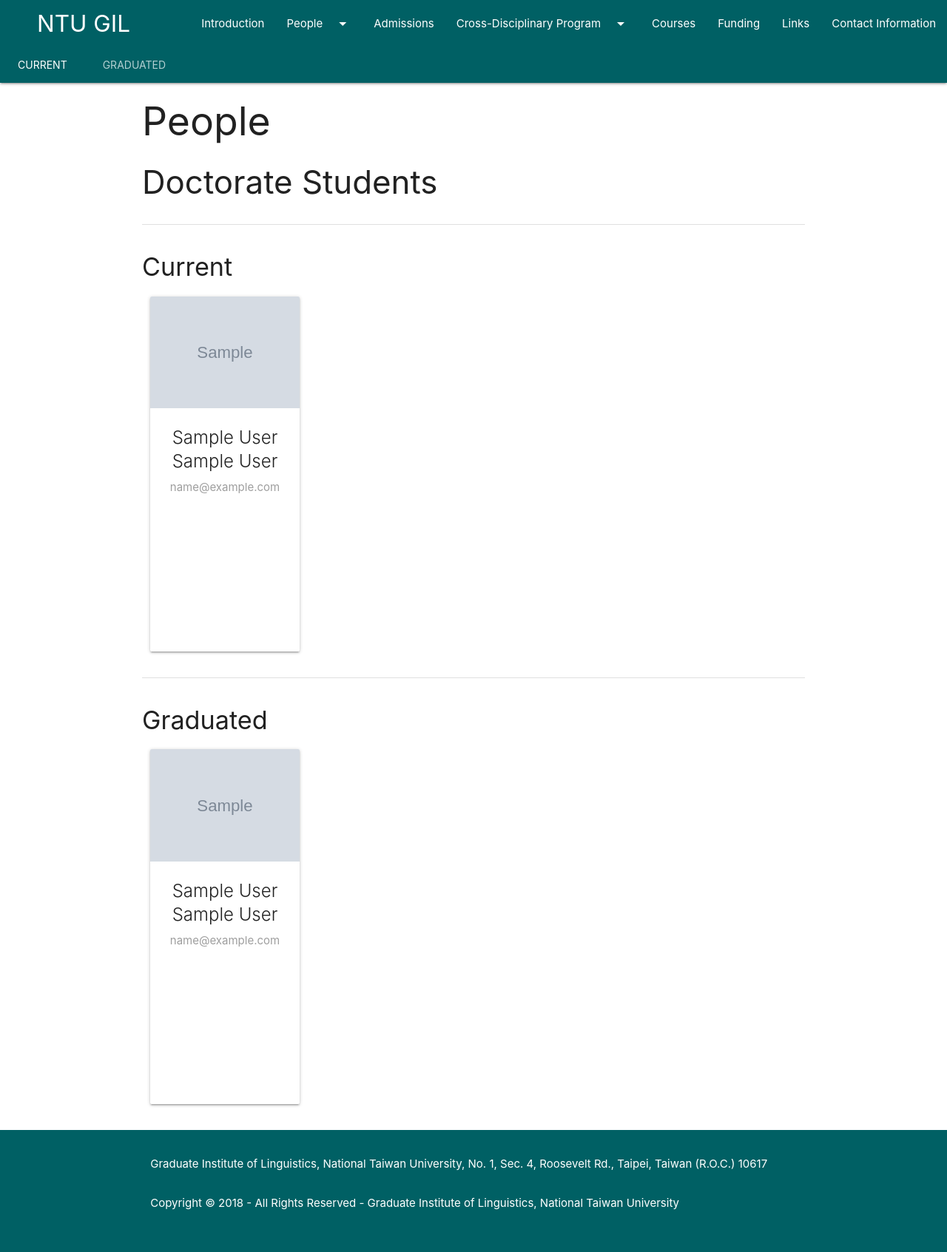
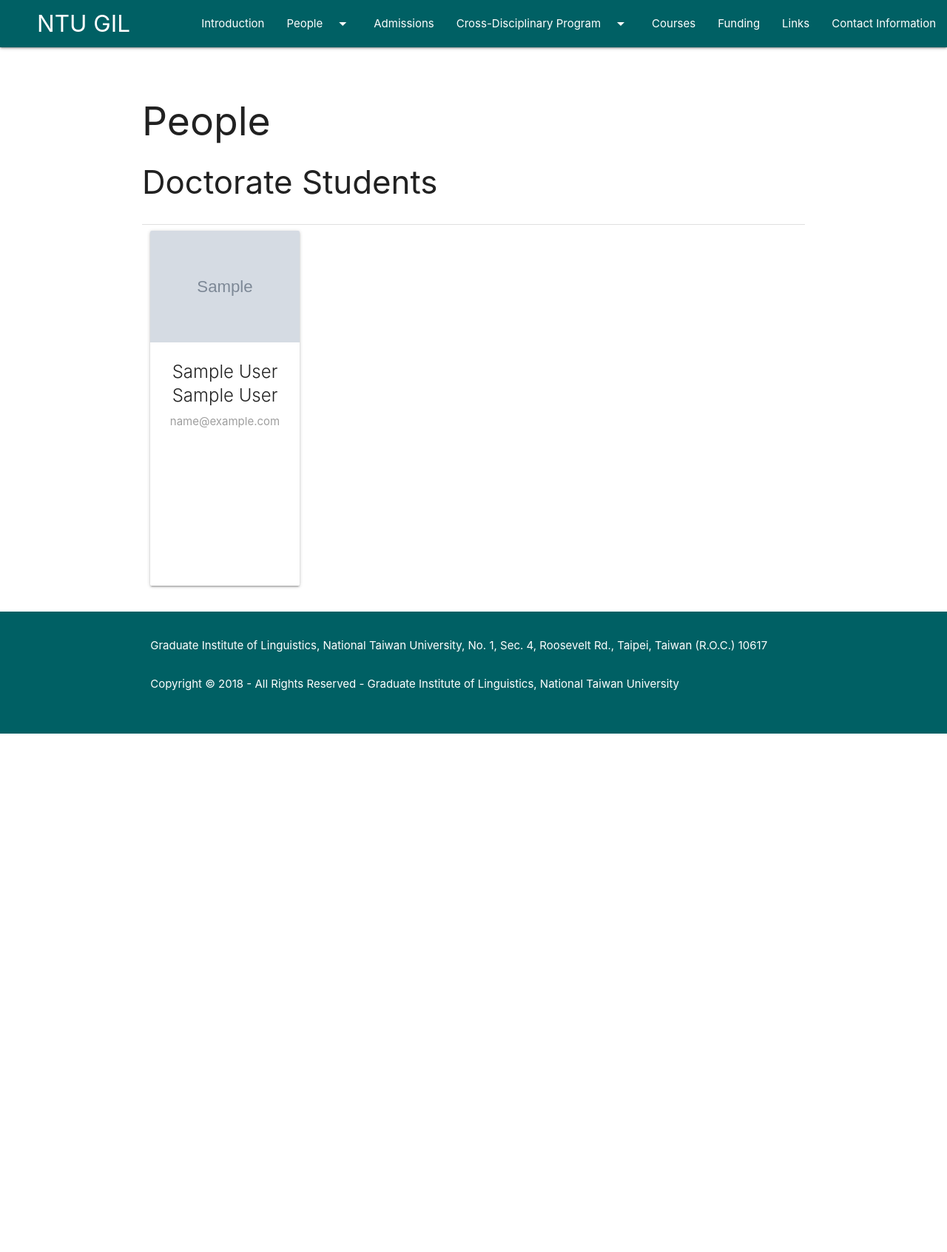
Before and after one commit to dachenlian/gil_website, a Django app: template gil_website/templates/people/phd_students.html in a window 1280 px wide. Shown: the whole page at 74% size. After the commit the page ends 992 px from the top, so only its background shows below. Run offline with Django 3.2, Linux system fonts and the light colour scheme; the template is opened without the code that fills it: values that come from a table or form of the project are taken from there, others are empty; tables that the repository leaves empty hold one stand-in row (values such as "Sample post"); grey boxes marked "Sample" are stand-in pictures; some libraries are stand-ins or nearby versions.

Commit message:
removed graduated section; updated roster

```diff
--- a/gil_website/people/static/people/1071_gil_roster.json
+++ b/gil_website/people/static/people/1071_gil_roster.json
@@ -117,7 +117,7 @@
     "eng_name": "Hanna Wu",
     "email": "c04s84@gmail.com",
     "research_interests": "Lexical Semantics, Computational Linguistics, Corpus Linguistics",
-    "year_of_study": "FOURTH"
+    "year_of_study": "GRAD"
   },
   {
     "degree": "ma",
@@ -125,7 +125,7 @@
     "eng_name": "Wei Lan",
     "email": "r04142009@ntu.edu.tw",
     "research_interests": "Cognitive Linguistics, Neurolinguistics, Pragmatics,Crosslinguistic Comparison, Foreign Language Acquisition and Learning",
-    "year_of_study": "FOURTH"
+    "year_of_study": "ABSENT"
   },
   {
     "degree": "ma",
--- a/gil_website/templates/people/phd_students.html
+++ b/gil_website/templates/people/phd_students.html
@@ -8,14 +8,14 @@
         }
     </style>
 {% endblock %}
-{% block nav %}
-    <div class="nav-content cyan darken-4">
-        <ul class="tabs tabs-transparent">
-            <li class="tab"><a class="active" href="#!current">Current</a></li>
-            <li class="tab"><a href="#graduated">Graduated</a></li>
-        </ul>
-    </div>
-{% endblock nav %}
+{#{% block nav %}#}
+{#    <div class="nav-content cyan darken-4">#}
+{#        <ul class="tabs tabs-transparent">#}
+{#            <li class="tab"><a class="active" href="#!current">Current</a></li>#}
+{#            <li class="tab"><a href="#graduated">Graduated</a></li>#}
+{#        </ul>#}
+{#    </div>#}
+{#{% endblock nav %}#}
 {% block content %}
     <div class="row">
         <div class="section">
@@ -23,8 +23,6 @@
             <h3>Doctorate Students</h3>
         </div>
         <div class="divider"></div>
-        <div class="section">
-            <h4 id="!current">Current</h4>
             {% for student in current %}
                 <div class="col l3 m6 s12">
                     <div class="card">
@@ -49,36 +47,35 @@
                 </div>
             {% endfor %}
         </div>
-    </div>
-    <div class="divider"></div>
-    <div class="row">
-        <div class="section">
-            <h4 id="graduated">Graduated</h4>
-            {% for student in graduated %}
-                <div class="col l3 m6 s12">
-                    <div class="card">
-                        <div class="card-image waves-effect waves-block waves-light">
-                            <img class="activator" src="{{ student.profile_picture|thumbnail_url:'avatar500x500' }}"
-                                 alt="">
-                        </div>
-                        <div class="card-content center-align">
-                            <div style="display:flex; flex-direction: column; justify-content: space-between;">
-                                <span class="card-title">{{ student.eng_name }} <br> {{ student.zh_name }}</span>
-                                <a class="grey-text"
-                                   href="mailto:{{ student.email }}">{{ student.email }}
-                                </a>
-                            </div>
-                        </div>
-                        <div class="card-reveal">
-                            <span class="card-title grey-text text-darken-4">Research Interests
-                                <i class="material-icons right">close</i></span>
-                            <p>{{ student.research_interests }}</p>
-                        </div>
-                    </div>
-                </div>
-            {% endfor %}
-        </div>
-    </div>
+{#    <div class="divider"></div>#}
+{#    <div class="row">#}
+{#        <div class="section">#}
+{#            <h4 id="graduated">Graduated</h4>#}
+{#            {% for student in graduated %}#}
+{#                <div class="col l3 m6 s12">#}
+{#                    <div class="card">#}
+{#                        <div class="card-image waves-effect waves-block waves-light">#}
+{#                            <img class="activator" src="{{ student.profile_picture|thumbnail_url:'avatar500x500' }}"#}
+{#                                 alt="">#}
+{#                        </div>#}
+{#                        <div class="card-content center-align">#}
+{#                            <div style="display:flex; flex-direction: column; justify-content: space-between;">#}
+{#                                <span class="card-title">{{ student.eng_name }} <br> {{ student.zh_name }}</span>#}
+{#                                <a class="grey-text"#}
+{#                                   href="mailto:{{ student.email }}">{{ student.email }}#}
+{#                                </a>#}
+{#                            </div>#}
+{#                        </div>#}
+{#                        <div class="card-reveal">#}
+{#                            <span class="card-title grey-text text-darken-4">Research Interests#}
+{#                                <i class="material-icons right">close</i></span>#}
+{#                            <p>{{ student.research_interests }}</p>#}
+{#                        </div>#}
+{#                    </div>#}
+{#                </div>#}
+{#            {% endfor %}#}
+{#        </div>#}
+{#    </div>#}
 {% endblock content %}
 {% block javascript %}
     <script>
```
Also changed, not shown: gil_website/templates/people/ma_students.html (+29 -30 lines), 1 other file.
